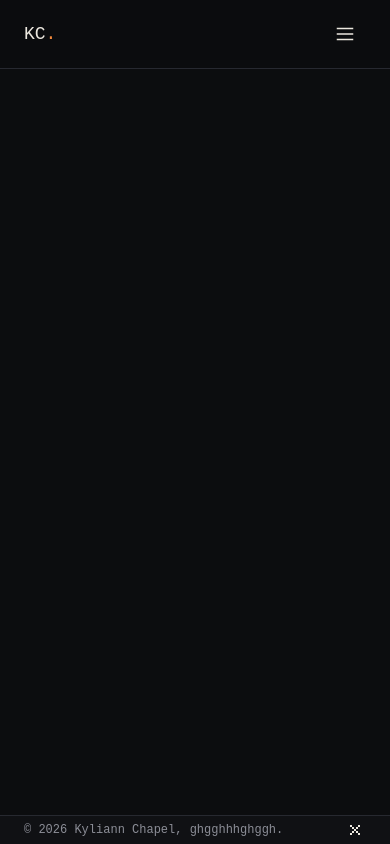
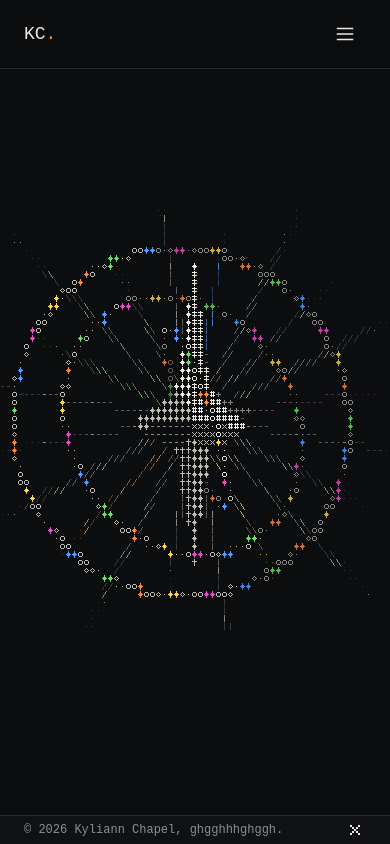
Before and after one commit to ghgghhhghggh/Portfo, a plain HTML site: page index.html in a window 390 px wide. Drawn offline with Linux system fonts and the light colour scheme; a web font is replaced by a local one.

Commit message:
Accueil : scène animée en symboles
Ajoute sur la page d'accueil une étoile à facettes, trois anneaux,
deux ailes et des rayons, calculés en 3D et dessinés uniquement avec
de petits symboles en pixels. Quelques symboles sont colorés et se
déplacent. Les ailes s'étirent jusqu'aux bords sur grand écran et
sont retirées sur téléphone.

Co-Authored-By: Claude Fable 5.2 <noreply@anthropic.com>

```diff
--- /dev/null
+++ b/ascii.js
@@ -0,0 +1,404 @@
+/* =========================================================
+   PORTFOLIO — Scène de la page d'accueil
+   Une étoile à facettes, trois anneaux, deux ailes et des
+   rayons bougent en 3D, mais tout est dessiné à plat avec de
+   petits symboles en pixels (croix, dagues, points…).
+   Aucun fichier image, aucune bibliothèque : les formes sont
+   calculées ici.
+
+   Couleurs : la scène est blanche, avec quelques symboles en
+   jaune, orange, vert, bleu et magenta. Ils sont toujours
+   séparés par du blanc, et ils se déplacent : le long des
+   anneaux, d'une plume à l'autre, d'un rayon à l'autre.
+   ========================================================= */
+
+(function () {
+  'use strict';
+
+  const canvas = document.getElementById('ascii-scene');
+  if (!canvas || !canvas.getContext) return;
+  const ctx = canvas.getContext('2d');
+
+  // ---------- Réglages ----------
+  const FPS = 20;                      // images par seconde (rendu saccadé façon GIF)
+  const CAM = 9;                       // distance de la caméra : plus petit = perspective plus forte
+  const LIGHT = normalize([-0.4, 0.55, 0.73]);
+  const BACKGROUND = [12, 13, 15];     // couleur du fond du site (#0c0d0f)
+  // Teinte 0 : blanc. Teintes 1 à 5 : jaune, orange, vert, bleu, magenta.
+  const HUES = ['#ece8df', '#f4d44d', '#f28a3c', '#6fd96b', '#4f9dff', '#e24fc4'];
+  const LEVELS = [0.2, 0.36, 0.56, 0.8, 1];   // 5 intensités, de la plus sombre à la plus vive
+  const N_COLORS = HUES.length - 1;
+
+  // Symboles des faces de l'étoile, de la face la plus sombre à la plus éclairée
+  const STAR_RAMP = ['dot', 'colon', 'minus', 'equal', 'plus', 'times', 'dagger', 'sparkle', 'ddagger', 'hash'];
+  // Pour bien distinguer les ailes des anneaux, chacun a sa famille de symboles :
+  // traits droits pour les plumes, formes rondes pour les anneaux.
+  // Plumes : une plume sur deux utilise la seconde série
+  const FEATHER_A = ['dot', 'colon', 'minus', 'equal', 'plus', 'dagger', 'ddagger', 'hash'];
+  const FEATHER_B = ['dot', 'colon', 'pipe', 'equal', 'plus', 'dagger', 'ddagger', 'hash'];
+  // Anneaux : rayon, perles blanches, symbole des perles colorées, vitesse de défilement
+  const RINGS = [
+    { radius: 1.35, beads: ['ring', 'dot', 'ring', 'dot'], gem: 'sparkle', speed: 4 },
+    { radius: 1.95, beads: ['ring', 'dot', 'diamond', 'dot'], gem: 'sparkle', speed: 3 },
+    { radius: 2.55, beads: ['ring', 'ring', 'dot', 'diamond'], gem: 'sparkle', speed: 2.5 }
+  ];
+  const GEM_EVERY = 6;                 // une perle colorée (longue de 2 cases) toutes les 6 perles
+  const RAYS = 20;                     // nombre de rayons (multiple de 4) ; 1 sur 4 est coloré
+  const FEATHERS = 15;                 // plumes par aile ; 1 sur 3 est colorée
+
+  // ---------- Symboles, dessinés sur une grille de 5 x 7 pixels ----------
+  const GLYPHS = {
+    dot:      ['.....', '.....', '.....', '..#..', '.....', '.....', '.....'],
+    colon:    ['.....', '..#..', '.....', '.....', '.....', '..#..', '.....'],
+    minus:    ['.....', '.....', '.....', '.###.', '.....', '.....', '.....'],
+    equal:    ['.....', '.....', '.###.', '.....', '.###.', '.....', '.....'],
+    pipe:     ['..#..', '..#..', '..#..', '..#..', '..#..', '..#..', '..#..'],
+    slash:    ['....#', '...#.', '...#.', '..#..', '.#...', '.#...', '#....'],
+    bslash:   ['#....', '.#...', '.#...', '..#..', '...#.', '...#.', '....#'],
+    plus:     ['.....', '..#..', '..#..', '#####', '..#..', '..#..', '.....'],
+    times:    ['.....', '#...#', '.#.#.', '..#..', '.#.#.', '#...#', '.....'],
+    dagger:   ['..#..', '..#..', '#####', '..#..', '..#..', '..#..', '..#..'],
+    ddagger:  ['..#..', '#####', '..#..', '..#..', '#####', '..#..', '..#..'],
+    sparkle:  ['..#..', '..#..', '.###.', '#####', '.###.', '..#..', '..#..'],
+    diamond:  ['.....', '..#..', '.#.#.', '#...#', '.#.#.', '..#..', '.....'],
+    ring:     ['.....', '.###.', '#...#', '#...#', '#...#', '.###.', '.....'],
+    hash:     ['.#.#.', '#####', '.#.#.', '.#.#.', '#####', '.#.#.', '.....']
+  };
+
+  // ---------- Étoile ----------
+  // Une étoile plate à quatre branches (deux pyramides basses dos à dos), puis la même
+  // tournée d'un quart de tour : les deux se croisent, l'étoile reste donc visible de profil.
+  const STAR_OUTLINE = [
+    [0, 2.15, 0], [-0.34, 0.42, 0], [-1.12, 0, 0], [-0.34, -0.42, 0],
+    [0, -2.15, 0], [0.34, -0.42, 0], [1.12, 0, 0], [0.34, 0.42, 0]
+  ];
+  const BLADE = STAR_OUTLINE.concat([[0, 0, 0.3], [0, 0, -0.3]]);
+  const STAR_VERTS = BLADE.concat(BLADE.map(function (p) { return [p[2], p[1], -p[0]]; }));
+  const STAR_FACES = [];
+  [0, 10].forEach(function (o) {
+    for (let i = 0; i < 8; i++) {
+      const j = (i + 1) % 8;
+      STAR_FACES.push([o + 8, o + i, o + j]);   // face avant
+      STAR_FACES.push([o + 9, o + j, o + i]);   // face arrière
+    }
+  });
+
+  // ---------- Petits outils de calcul ----------
+  function normalize(v) {
+    const n = Math.hypot(v[0], v[1], v[2]) || 1;
+    return [v[0] / n, v[1] / n, v[2] / n];
+  }
+  function mod(a, n) { return ((a % n) + n) % n; }
+  function rotX(v, a) { const c = Math.cos(a), s = Math.sin(a); return [v[0], v[1] * c - v[2] * s, v[1] * s + v[2] * c]; }
+  function rotY(v, a) { const c = Math.cos(a), s = Math.sin(a); return [v[0] * c + v[2] * s, v[1], -v[0] * s + v[2] * c]; }
+  function faceNormal(a, b, c) {
+    return normalize([
+      (b[1] - a[1]) * (c[2] - a[2]) - (b[2] - a[2]) * (c[1] - a[1]),
+      (b[2] - a[2]) * (c[0] - a[0]) - (b[0] - a[0]) * (c[2] - a[2]),
+      (b[0] - a[0]) * (c[1] - a[1]) - (b[1] - a[1]) * (c[0] - a[0])
+    ]);
+  }
+  // Vrai si la face regarde la caméra
+  function facesCamera(n, a, b, c) {
+    return n[0] * -(a[0] + b[0] + c[0]) / 3 + n[1] * -(a[1] + b[1] + c[1]) / 3 + n[2] * (CAM - (a[2] + b[2] + c[2]) / 3) > 0;
+  }
+  function lightOn(n) { return Math.max(0, n[0] * LIGHT[0] + n[1] * LIGHT[1] + n[2] * LIGHT[2]); }
+
+  // ---------- Grille de symboles ----------
+  let px, cellW, cellH, cols, rows, offX, offY, unit, wide;
+  let wingX = 1, wingY = 1, featherCount = FEATHERS;     // taille des ailes, réglée selon la largeur de l'écran
+  let glyphBuf, levelBuf, hueBuf, kindBuf, zBuf, atlas;
+  // Ce que contient une case (sert à écarter les plumes autour des anneaux)
+  const STAR = 1, WING = 2, RING = 3, GAP = 4;
+
+  // Une petite image par symbole, par teinte et par intensité, prête à être collée
+  function buildAtlas() {
+    const shades = HUES.map(function (hex) {
+      const rgb = [1, 3, 5].map(function (k) { return parseInt(hex.slice(k, k + 2), 16); });
+      return LEVELS.map(function (f) {
+        return 'rgb(' + rgb.map(function (v, k) { return Math.round(BACKGROUND[k] + (v - BACKGROUND[k]) * f); }).join(',') + ')';
+      });
+    });
+    atlas = {};
+    Object.keys(GLYPHS).forEach(function (name) {
+      atlas[name] = shades.map(function (levels) {
+        return levels.map(function (color) {
+          const c = document.createElement('canvas');
+          c.width = 5 * px;
+          c.height = 7 * px;
+          const g = c.getContext('2d');
+          g.fillStyle = color;
+          GLYPHS[name].forEach(function (row, y) {
+            for (let x = 0; x < 5; x++) {
+              if (row[x] === '#') g.fillRect(x * px, y * px, px, px);
+            }
+          });
+          return c;
+        });
+      });
+    });
+  }
+
+  function layout() {
+    const w = canvas.clientWidth, h = canvas.clientHeight;
+    if (!w || !h) return false;
+    const dpr = Math.min(window.devicePixelRatio || 1, 2);
+    // Taille d'un pixel de symbole : symboles plus fins sur petit écran
+    px = Math.max(1, Math.round((w < 520 ? 1 : 2) * dpr));
+    cellW = 6 * px;
+    cellH = 8 * px;
+    canvas.width = Math.round(w * dpr);
+    canvas.height = Math.round(h * dpr);
+    cols = Math.floor(canvas.width / cellW);
+    rows = Math.floor(canvas.height / cellH);
+    offX = Math.floor((canvas.width - cols * cellW) / 2);
+    offY = Math.floor((canvas.height - rows * cellH) / 2);
+    // Écran large : la scène s'étale et les ailes apparaissent. Écran étroit : pas d'ailes.
+    wide = canvas.width / canvas.height > 1.35;
+    unit = Math.min(canvas.width / (wide ? 10.4 : 5.7), canvas.height / 5.7); // pixels d'écran pour 1 unité 3D
+    // Sur un grand écran, il reste de la place à gauche et à droite : les ailes s'étirent
+    // jusqu'aux bords (au plus 2,4 fois leur envergure de base) et gagnent un peu en hauteur.
+    const halfWidth = canvas.width / (2 * unit);                              // demi-largeur de l'écran, en unités 3D
+    wingX = Math.max(1, Math.min(2.4, (halfWidth - 1.2) / 4.3));
+    wingY = Math.min(wingX, 1.25);
+    featherCount = Math.round(FEATHERS * wingX);                              // plus de plumes, pas des plumes plus larges
+    glyphBuf = new Array(cols * rows);
+    levelBuf = new Uint8Array(cols * rows);
+    hueBuf = new Uint8Array(cols * rows);
+    kindBuf = new Uint8Array(cols * rows);
+    zBuf = new Float32Array(cols * rows);
+    buildAtlas();
+    return true;
+  }
+
+  // Passe d'un point 3D à une position dans la grille (colonne, ligne)
+  function project(v) {
+    const k = CAM / (CAM - v[2]);
+    return [
+      (canvas.width / 2 + v[0] * k * unit - offX) / cellW,
+      (canvas.height / 2 - v[1] * k * unit - offY) / cellH
+    ];
+  }
+
+  function put(i, j, z, glyph, level, hue, kind) {
+    if (i < 0 || j < 0 || i >= cols || j >= rows) return;
+    const n = j * cols + i;
+    if (z < zBuf[n]) return;             // quelque chose de plus proche occupe déjà la case
+    zBuf[n] = z;
+    glyphBuf[n] = glyph;
+    levelBuf[n] = level;
+    hueBuf[n] = hue;
+    kindBuf[n] = kind;
+  }
+
+  // Remplit un triangle : chaque case dont le centre est dedans reçoit le symbole
+  function triangle(a, b, c, za, zb, zc, glyph, level, hue, kind) {
+    const area = (b[0] - a[0]) * (c[1] - a[1]) - (c[0] - a[0]) * (b[1] - a[1]);
+    if (Math.abs(area) < 1e-6) return;
+    const minX = Math.max(0, Math.floor(Math.min(a[0], b[0], c[0])));
+    const maxX = Math.min(cols - 1, Math.ceil(Math.max(a[0], b[0], c[0])));
+    const minY = Math.max(0, Math.floor(Math.min(a[1], b[1], c[1])));
+    const maxY = Math.min(rows - 1, Math.ceil(Math.max(a[1], b[1], c[1])));
+    for (let j = minY; j <= maxY; j++) {
+      for (let i = minX; i <= maxX; i++) {
+        const x = i + 0.5, y = j + 0.5;
+        const w0 = ((b[0] - x) * (c[1] - y) - (c[0] - x) * (b[1] - y)) / area;
+        const w1 = ((c[0] - x) * (a[1] - y) - (a[0] - x) * (c[1] - y)) / area;
+        const w2 = 1 - w0 - w1;
+        if (w0 < -0.02 || w1 < -0.02 || w2 < -0.02) continue;
+        put(i, j, w0 * za + w1 * zb + w2 * zc, glyph, level, hue, kind);
+      }
+    }
+  }
+
+  // ---------- Les éléments de la scène ----------
+
+  // L'étoile reste blanche : c'est la source de lumière.
+  function drawStar(t) {
+    const spin = t * 0.45;
+    const tilt = Math.sin(t * 0.3) * 0.16;
+    const v = STAR_VERTS.map(function (p) { return rotX(rotY(p, spin), tilt); });
+    const p2 = v.map(project);
+    STAR_FACES.forEach(function (f) {
+      const a = v[f[0]], b = v[f[1]], c = v[f[2]];
+      const n = faceNormal(a, b, c);
+      if (!facesCamera(n, a, b, c)) return;
+      // Plus la face regarde la lumière, plus le symbole est dense et clair
+      const b01 = Math.min(0.999, 0.22 + 0.78 * lightOn(n));
+      triangle(p2[f[0]], p2[f[1]], p2[f[2]], a[2], b[2], c[2],
+        STAR_RAMP[Math.floor(b01 * STAR_RAMP.length)], Math.min(4, 1 + Math.floor(b01 * 4)), 0, STAR);
+    });
+  }
+
+  // Un point de l'aile. u : de l'épaule (0) à la pointe (1). v : de l'os (0) au bout des plumes (1).
+  function wingPoint(u, v, side, t, sway) {
+    // Les plumes pendent près du corps, puis s'ouvrent vers l'extérieur à la pointe
+    const ang = (-88 + 84 * Math.pow(u, 1.15)) * Math.PI / 180;
+    const len = (1.15 + 1.25 * Math.sin(Math.PI * Math.pow(u, 0.8))) * v;
+    const dx = (3.15 * u + Math.cos(ang) * len) * wingX;  // position par rapport à l'épaule
+    const dy = (1.95 * Math.pow(Math.sin(u * Math.PI / 2), 0.8) + Math.sin(ang) * len) * wingY;
+    // Battement lent : l'aile pivote autour de l'épaule, la pointe suit avec un léger retard
+    const flap = 0.06 * Math.sin(t * 0.9) + 0.12 * u * Math.sin(t * 0.9 - 0.9);
+    const c = Math.cos(flap), s = Math.sin(flap);
+    const x = 0.95 + dx * c - dy * s;
+    const y = 0.1 + dx * s + dy * c;
+    const z = -0.9 - 0.8 * u * u + 0.25 * v * (1 - u);   // l'aile est en retrait, derrière l'étoile
+    return rotY([x * side, y, z], sway);
+  }
+
+  // Chaque plume est une lame séparée de ses voisines : l'aile reste légère et laisse voir le fond.
+  function drawWing(side, t) {
+    // Léger balancement d'un côté à l'autre, réduit quand les ailes sont longues
+    // pour qu'elles gardent à peu près la même envergure à gauche et à droite
+    const sway = Math.sin(t * 0.3) * 0.08 / wingX;
+    const ROWS = 4;
+    const walk = Math.floor(t / 1.1);                    // les couleurs avancent d'une plume vers la pointe
+    for (let s = 0; s < featherCount; s++) {
+      const colored = mod(s - walk, 5) === 0;            // 1 plume colorée, puis 4 blanches
+      const hue = colored ? 1 + mod(Math.floor((s - walk) / 5) + (side < 0 ? 2 : 0), N_COLORS) : 0;
+      const ramp = s % 2 ? FEATHER_B : FEATHER_A;
+      const u0 = s / featherCount, u1 = (s + 0.6) / featherCount;
+      const edge = [];
+      for (let r = 0; r <= ROWS; r++) {
+        const a = wingPoint(u0, r / ROWS, side, t, sway), b = wingPoint(u1, r / ROWS, side, t, sway);
+        edge.push([a, project(a), b, project(b)]);
+      }
+      for (let r = 0; r < ROWS; r++) {
+        const a = edge[r][0], b = edge[r][2], c = edge[r + 1][2], d = edge[r + 1][0];
+        // Une aile se voit des deux côtés : on éclaire la face tournée vers la caméra
+        let n = faceNormal(a, b, c);
+        if (!facesCamera(n, a, b, c)) n = [-n[0], -n[1], -n[2]];
+        const lit = lightOn(n);
+        // Symboles denses près de l'os, de plus en plus légers vers le bout des plumes
+        const ink = Math.min(0.999, (0.35 + 0.65 * lit) * (1 - 0.6 * (r + 0.5) / ROWS));
+        const glyph = ramp[Math.floor(ink * ramp.length)];
+        // Jamais aussi clair que l'étoile, sauf les plumes colorées
+        const level = Math.min(colored ? 4 : 3, 1 + Math.floor((0.2 + 0.8 * lit) * 3) + (colored ? 1 : 0)) - (r === ROWS - 1 ? 1 : 0);
+        triangle(edge[r][1], edge[r][3], edge[r + 1][3], a[2], b[2], c[2], glyph, level, hue, WING);
+        triangle(edge[r][1], edge[r + 1][3], edge[r + 1][1], a[2], c[2], d[2], glyph, level, hue, WING);
+      }
+    }
+  }
+
+  // Un anneau est une suite de perles qui défilent. Les perles colorées défilent avec les autres.
+  function drawRing(ring, orient, t) {
+    const around = 2 * Math.PI * ring.radius * unit / cellW;     // longueur de l'anneau, en cases
+    const cycle = GEM_EVERY * N_COLORS;
+    const beads = Math.max(cycle, Math.round(around / cycle) * cycle);
+    const samples = Math.ceil(around * 3);
+    const shift = Math.floor(t * ring.speed);
+    for (let k = 0; k < samples; k++) {
+      const a = k / samples * Math.PI * 2;
+      const p = orient([ring.radius * Math.cos(a), 0, ring.radius * Math.sin(a)]);
+      const q = project(p);
+      const slot = mod(Math.floor(k / samples * beads) + shift, beads);
+      const gem = slot % GEM_EVERY < 2;
+      // Devant : très clair, plus que les plumes. Derrière : sombre.
+      const depth = Math.round(2.5 + 1.5 * p[2] / ring.radius);
+      put(Math.floor(q[0]), Math.floor(q[1]), p[2],
+        gem ? ring.gem : ring.beads[slot % ring.beads.length],
+        Math.max(1, Math.min(4, depth + (gem ? 1 : 0))),
+        gem ? 1 + Math.floor(slot / GEM_EVERY) % N_COLORS : 0, RING);
+    }
+  }
+
+  // Là où un anneau passe devant une aile, on vide les cases de plume qui le touchent :
+  // l'anneau se détache alors nettement, comme entouré d'un liseré sombre.
+  function clearAroundRings() {
+    for (let j = 0; j < rows; j++) {
+      for (let i = 0; i < cols; i++) {
+        if (kindBuf[j * cols + i] !== RING) continue;
+        for (let dj = -1; dj <= 1; dj++) {
+          for (let di = -1; di <= 1; di++) {
+            const x = i + di, y = j + dj;
+            if (x < 0 || y < 0 || x >= cols || y >= rows) continue;
+            const n = y * cols + x;
+            if (kindBuf[n] === WING) {
+              glyphBuf[n] = null;
+              kindBuf[n] = GAP;
+            }
+          }
+        }
+      }
+    }
+  }
+
+  // Rayons qui partent du centre, seulement dans les cases restées vides.
+  // Une ondulation claire les parcourt, et les rayons colorés changent de place.
+  function drawRays(t) {
+    const cx = canvas.width / 2 - offX, cy = canvas.height / 2 - offY;
+    const wave = (t * 6) % 9;
+    const turn = Math.floor(t / 1.6);
+    for (let r = 0; r < RAYS; r++) {
+      const a = (r + 0.5) / RAYS * Math.PI * 2;
+      const reach = (r % 2 ? 2.7 : 3.6) * unit * (1 + 0.06 * Math.sin(t * 0.9 + r * 2.4));
+      const dx = Math.cos(a), dy = Math.sin(a);
+      const colored = mod(r - turn, 4) === 0;
+      const hue = colored ? 1 + mod(Math.floor((r - turn) / 4), N_COLORS) : 0;
+      // Symbole selon la pente du rayon à l'écran
+      const s = mod(a, Math.PI);
+      const glyph = s < Math.PI / 8 || s >= Math.PI * 7 / 8 ? 'minus'
+        : s < Math.PI * 3 / 8 ? 'bslash'
+          : s < Math.PI * 5 / 8 ? 'pipe' : 'slash';
+      let step = 0;
+      for (let d = 0.6 * unit; d < reach; d += cellW * 0.9, step++) {
+        const i = Math.floor((cx + dx * d) / cellW), j = Math.floor((cy + dy * d) / cellH);
+        if (i < 0 || j < 0 || i >= cols || j >= rows || glyphBuf[j * cols + i] || kindBuf[j * cols + i] === GAP) continue;
+        const crest = Math.abs((step % 9) - wave) < 1;
+        const far = d > reach * 0.6;
+        glyphBuf[j * cols + i] = d > reach * 0.82 ? 'dot' : glyph;
+        levelBuf[j * cols + i] = (crest ? 2 : (far ? 0 : 1)) + (colored ? 1 : 0);
+        hueBuf[j * cols + i] = hue;
+      }
+    }
+  }
+
+  // ---------- Une image de l'animation ----------
+  function render(t) {
+    if (!glyphBuf) return;
+    glyphBuf.fill(null);
+    kindBuf.fill(0);
+    zBuf.fill(-Infinity);
+
+    drawStar(t);
+    if (wide) {
+      drawWing(1, t);
+      drawWing(-1, t);
+    }
+    drawRing(RINGS[0], function (p) { return rotY(rotX(p, 1.15 + Math.sin(t * 0.3) * 0.12), t * 0.35); }, t);
+    drawRing(RINGS[1], function (p) { return rotY(rotX(p, 1.3), Math.sin(t * 0.25) * 0.55); }, t);
+    drawRing(RINGS[2], function (p) { return rotY(rotX(p, 1.43 + Math.sin(t * 0.2) * 0.08), Math.sin(t * 0.17 + 1) * 0.3); }, t);
+    if (wide) clearAroundRings();
+    if (RAYS) drawRays(t);
+
+    ctx.clearRect(0, 0, canvas.width, canvas.height);
+    for (let j = 0; j < rows; j++) {
+      for (let i = 0; i < cols; i++) {
+        const n = j * cols + i;
+        const g = glyphBuf[n];
+        if (g) ctx.drawImage(atlas[g][hueBuf[n]][levelBuf[n]], offX + i * cellW, offY + j * cellH);
+      }
+    }
+  }
+
+  // ---------- Animation ----------
+  const still = window.matchMedia && window.matchMedia('(prefers-reduced-motion: reduce)').matches;
+  let last = 0;
+
+  function frame(now) {
+    if (now - last >= 1000 / FPS) {
+      last = now;
+      render(now / 1000);
+    }
+    requestAnimationFrame(frame);
+  }
+
+  function resize() {
+    if (layout() && still) render(2.4);   // image fixe si l'animation est désactivée par le visiteur
+  }
+
+  if ('ResizeObserver' in window) new ResizeObserver(resize).observe(canvas);
+  else window.addEventListener('resize', resize);
+  resize();
+  if (!still) requestAnimationFrame(frame);
+})();
--- a/index.html
+++ b/index.html
@@ -10,7 +10,7 @@
   <link rel="preconnect" href="https://fonts.gstatic.com" crossorigin>
   <link rel="preconnect" href="https://cdn.jsdelivr.net" crossorigin>
   <link href="https://fonts.googleapis.com/css2?family=IBM+Plex+Sans:wght@400;500;600&display=swap" rel="stylesheet">
-  <link rel="stylesheet" href="style.css?v=35">
+  <link rel="stylesheet" href="style.css?v=40">
 </head>
 <body>
 
@@ -38,8 +38,12 @@
 
   <main>
 
-    <!-- Contenu de la page d'accueil : à remplir -->
-    <section id="accueil" class="section section-page container"></section>
+    <!-- Scène d'accueil : étoile et anneaux en 3D, dessinés avec des symboles (voir ascii.js) -->
+    <section id="accueil" class="section section-page container">
+      <div class="home-scene">
+        <canvas id="ascii-scene" class="ascii-scene" aria-hidden="true"></canvas>
+      </div>
+    </section>
   </main>
 
   <footer class="site-footer footer-simple">
@@ -54,5 +58,6 @@
   </footer>
 
   <script src="script.js?v=8"></script>
+  <script src="ascii.js?v=8"></script>
 </body>
 </html>
--- a/style.css
+++ b/style.css
@@ -223,6 +223,18 @@ p { margin: 0 0 1rem; }
 
 .section-page { min-height: 50vh; }
 
+/* ---------- Accueil : scène en symboles ---------- */
+/* La scène est centrée dans la place laissée entre la barre du haut et celle du bas */
+/* Les marges négatives annulent celles de la page : la scène va d'un bord à l'autre de l'écran */
+.home-scene { display: flex; justify-content: center; align-items: center; min-height: calc(100vh - 13rem); margin: 0 -24px; }
+/* La hauteur s'adapte à l'écran pour que la scène tienne sans faire défiler la page */
+.ascii-scene {
+  display: block;
+  width: 100%;
+  height: min(680px, calc(100vh - 13rem), 110vw);
+  min-height: 300px;
+}
+
 /* ---------- Cartes ---------- */
 /* Cadre fin à angles droits */
 .card {
```
Also changed, not shown: apropos.html (+1 -1 lines), competences.html (+1 -1 lines), contact.html (+1 -1 lines), iceample.html (+1 -1 lines), medias.html (+1 -1 lines), nadirheim.html (+1 -1 lines), projets.html (+1 -1 lines), 1 other file.
